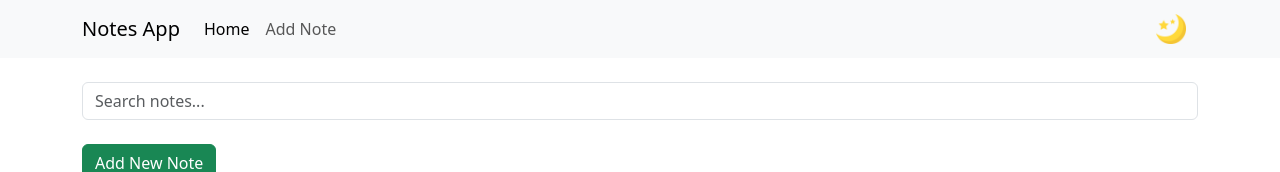
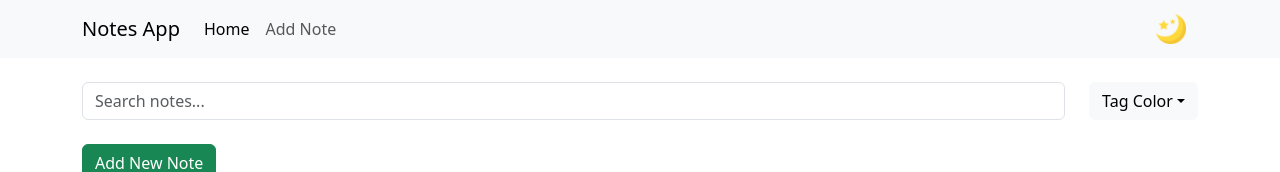
Before and after one commit to CATT-CODE/react-notes-app, a React (Vite) app: page / in a window 1280 px wide. Shown: the top 172 px of the page. Built offline with nearby package versions, Linux system fonts and the light colour scheme.

Commit message:
Filter notes by color and ColorDropdown component

```diff
--- /dev/null
+++ b/src/components/ColorFilterDropdown.css
@@ -0,0 +1,8 @@
+.color-swatch {
+    display: inline-block;
+    width: 16px;
+    height: 16px;
+    border-radius: 35%;
+    margin-right: 8px;
+    vertical-align: middle;
+  }
--- /dev/null
+++ b/src/components/ColorFilterDropdown.jsx
@@ -0,0 +1,37 @@
+import { Dropdown } from 'react-bootstrap';
+import './ColorFilterDropdown.css';
+
+const colorOptions = [
+  { value: '', label: 'None', color: 'transparent' },
+  { value: 'yellow', label: 'Yellow', color: '#fef68a' },
+  { value: 'green', label: 'Green', color: '#d4f7d4' },
+  { value: 'purple', label: 'Purple', color: '#e4d7f5' },
+  { value: 'pink', label: 'Pink', color: '#fbd7f5' },
+  { value: 'orange', label: 'Orange', color: '#ffe5b4' },
+  { value: 'blue', label: 'Blue', color: '#d4e9f7' }
+];
+
+const ColorFilterDropdown = ({ selectedColor, onSelectColor }) => {
+  return (
+    <Dropdown>
+      <Dropdown.Toggle variant="light" id="dropdown-basic">
+        {selectedColor ? (
+          <span className="color-swatch" style={{ backgroundColor: selectedColor }}></span>
+        ) : (
+          'Tag Color'
+        )}
+      </Dropdown.Toggle>
+
+      <Dropdown.Menu>
+        {colorOptions.map((option) => (
+          <Dropdown.Item key={option.value} onClick={() => onSelectColor(option.value)}>
+            <span className="color-swatch" style={{ backgroundColor: [option.color] }}></span>
+            {option.label}
+          </Dropdown.Item>
+        ))}
+      </Dropdown.Menu>
+    </Dropdown>
+  );
+};
+
+export default ColorFilterDropdown;
--- a/src/components/NoteList.jsx
+++ b/src/components/NoteList.jsx
@@ -3,25 +3,30 @@ import { NoteContext } from '../context/NoteContext';
 import { Card, Row, Col, Form } from 'react-bootstrap';
 import { Link } from 'react-router-dom';
 import './NoteList.css';
+import ColorFilterDropdown from './ColorFilterDropdown'; // Import the custom dropdown
 
 const NoteList = () => {
   const { notes, deleteNote } = useContext(NoteContext);
   const [search, setSearch] = useState('');
+  const [colorFilter, setColorFilter] = useState('');
 
   const filteredNotes = notes.filter(note =>
-    note.title.toLowerCase().includes(search.toLowerCase()) ||
-    note.text.toLowerCase().includes(search.toLowerCase())
+    (colorFilter === '' || note.color === colorFilter) &&
+    (note.title.toLowerCase().includes(search.toLowerCase()) ||
+      note.text.toLowerCase().includes(search.toLowerCase()))
   );
 
   return (
     <>
-      <Form className="mb-4">
+      <Form className="mb-4 d-flex align-items-center">
         <Form.Control
           type="text"
           placeholder="Search notes..."
           value={search}
           onChange={(e) => setSearch(e.target.value)}
+          className="flex-grow-1 me-4"
         />
+        <ColorFilterDropdown selectedColor={colorFilter} onSelectColor={setColorFilter} />
       </Form>
       <Row xs={1} md={2} lg={4} className="g-4">
         {filteredNotes.map(note => (
```
